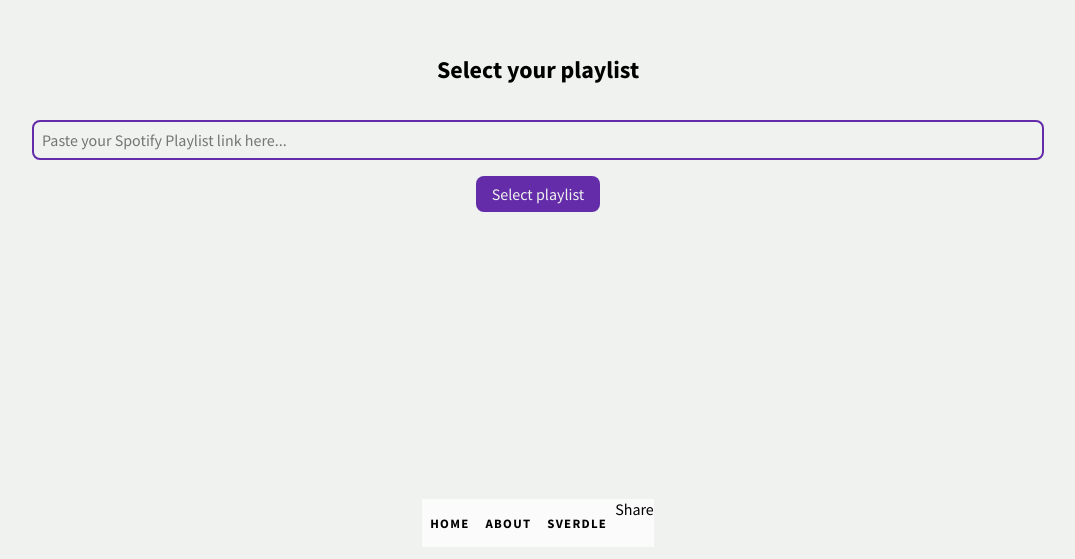
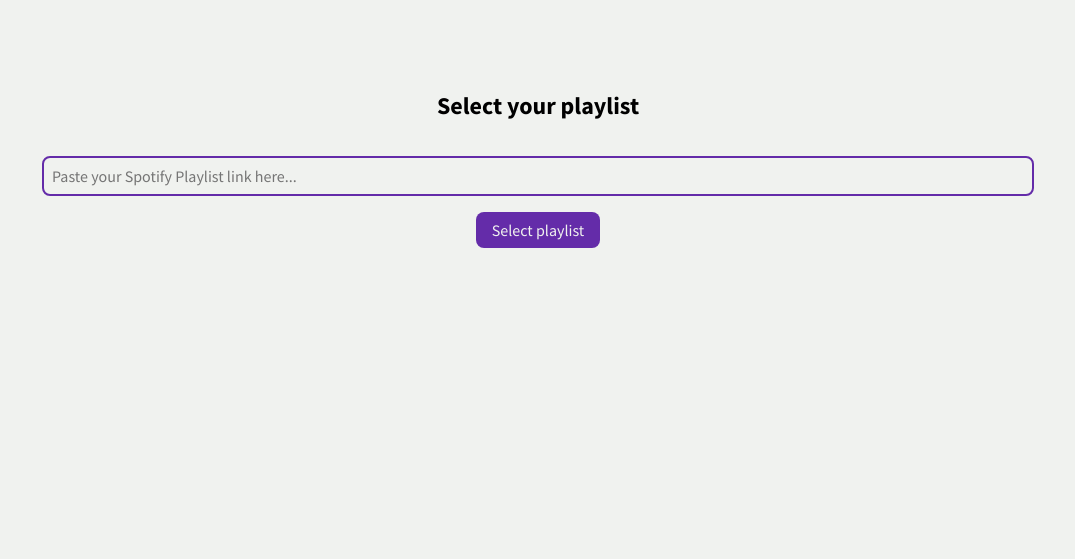
Before and after one commit to JoelBosch90/shuffle-showdown, a SvelteKit app in the folder client/: page /game in a window 1280 px wide. Shown: the part 241-800 px from the top of the page, without its empty margins (102-1177 px from the left). Built offline with nearby package versions, Linux system fonts and the light colour scheme.

Commit message:
Now storing gameconfig server-side

```diff
--- /dev/null
+++ b/client/src/lib/services/API.ts
@@ -0,0 +1,32 @@
+import { type GameConfig } from '../types/GameConfig';
+
+export class API {
+
+  public static postGame = async (playlistId: number) => {
+    const response = await fetch('/api/v1/game', {
+			method: 'POST',
+			headers: {
+				'Content-Type': 'application/json'
+			},
+			body: JSON.stringify({ playlist: playlistId })
+		});
+
+		if (!response.ok) throw Error("Failed to create game.");
+
+    return response.json();
+  }
+
+  public static getGame = async (gameId: string) => {
+    return fetch(`/api/v1/game/${gameId}`);
+  }
+
+  public static patchGame = async (settings: GameConfig) => {
+    return fetch(`/api/v1/game/${settings.gameId}`, {
+      method: 'PATCH',
+      headers: {
+        'Content-Type': 'application/json'
+      },
+      body: JSON.stringify(settings)
+    });
+  }
+}
--- a/client/src/lib/stores/stores.ts
+++ /dev/null
@@ -1 +0,0 @@
-export { gameConfigStore, type GameConfig } from "./gameConfigStore";
--- a/client/src/lib/stores/gameConfigStore.ts
+++ b/client/src/lib/types/GameConfig.ts
@@ -1,5 +1,3 @@
-import { writable } from 'svelte/store';
-
 export interface GameConfig {
   gameId: string;
   songsToWin: number;
@@ -7,5 +5,3 @@
   artistRequired: boolean;
   releaseYearRequired: boolean;
 }
-
-export const gameConfigStore = writable<GameConfig>();
--- a/client/src/routes/(game)/+layout.svelte
+++ b/client/src/routes/(game)/+layout.svelte
@@ -1,51 +1,15 @@
-<script>
-	import Toolbar from '../../lib/components/Toolbar.svelte';
-	import '../../styles/global.scss';
-</script>
-
-<div class="app">
-	<main>
-		<slot />
-	</main>
-
-	<footer>
-		<Toolbar />
-	</footer>
+<div>
+	<slot />
 </div>
 
 <style>
-	.app {
-		display: flex;
-		flex-direction: column;
-		min-height: 100vh;
-	}
-
-	main {
+	div {
 		flex: 1;
 		display: flex;
 		flex-direction: column;
 		padding: 1rem;
 		width: 100%;
 		max-width: 64rem;
-		margin: 0 auto;
 		box-sizing: border-box;
 	}
-
-	footer {
-		display: flex;
-		flex-direction: column;
-		justify-content: center;
-		align-items: center;
-		padding: 12px;
-	}
-
-	footer a {
-		font-weight: bold;
-	}
-
-	@media (min-width: 480px) {
-		footer {
-			padding: 12px 0;
-		}
-	}
 </style>
--- a/client/src/routes/(game)/game/+page.svelte
+++ b/client/src/routes/(game)/game/+page.svelte
@@ -1,22 +1,13 @@
 <script>
 	import { goto } from '$app/navigation';
+	import { API } from '$lib/services/API';
 
 	let playlist = '';
 
 	const createGame = async () => {
 		const playlistId = parseInt(playlist);
 
-		const response = await fetch('/api/v1/game', {
-			method: 'POST',
-			headers: {
-				'Content-Type': 'application/json'
-			},
-			body: JSON.stringify({ playlist: playlistId })
-		});
-
-		if (!response.ok) return;
-
-		const { data } = await response.json();
+		const { data } = await API.postGame(playlistId);
 
 		await goto(`/game/${data.id}/configure`);
 	};
@@ -40,6 +31,7 @@
 
 <style lang="scss">
 	input {
+		box-sizing: border-box;
 		width: 100%;
 	}
 </style>
--- a/client/src/routes/(website)/+layout.svelte
+++ b/client/src/routes/(website)/+layout.svelte
@@ -1,9 +1,7 @@
 <script>
 	import Header from '../../lib/components/Header.svelte';
-	import '../../styles/global.scss';
 </script>
 
-<div class="app">
 <Header />
 
 <main>
@@ -13,15 +11,8 @@
 <footer>
 	<p>visit <a href="https://kit.svelte.dev">kit.svelte.dev</a> to learn SvelteKit</p>
 </footer>
-</div>
 
 <style>
-	.app {
-		display: flex;
-		flex-direction: column;
-		min-height: 100vh;
-	}
-
 	main {
 		flex: 1;
 		display: flex;
--- /dev/null
+++ b/client/src/routes/+layout.svelte
@@ -0,0 +1,16 @@
+<script>
+	import '../styles/global.scss';
+</script>
+
+<div class="app">
+	<slot />
+</div>
+
+<style>
+	.app {
+		display: flex;
+		flex-direction: row;
+		min-height: 100vh;
+		justify-content: center;
+	}
+</style>
```
Also changed, not shown: client/src/routes/(game)/game/[gameId]/configure/+page.svelte (+4 -4 lines), client/src/routes/(game)/game/[gameId]/configure/custom/+page.svelte (+4 -3 lines), client/src/routes/(game)/game/[gameId]/lobby/+page.svelte (added, +35 -0 lines), client/src/routes/(game)/game/[gameId]/start/+page.svelte (deleted), 2 other files (tests, documents, lock files or other folders). Lines whose indentation alone changed are shown as unchanged.
